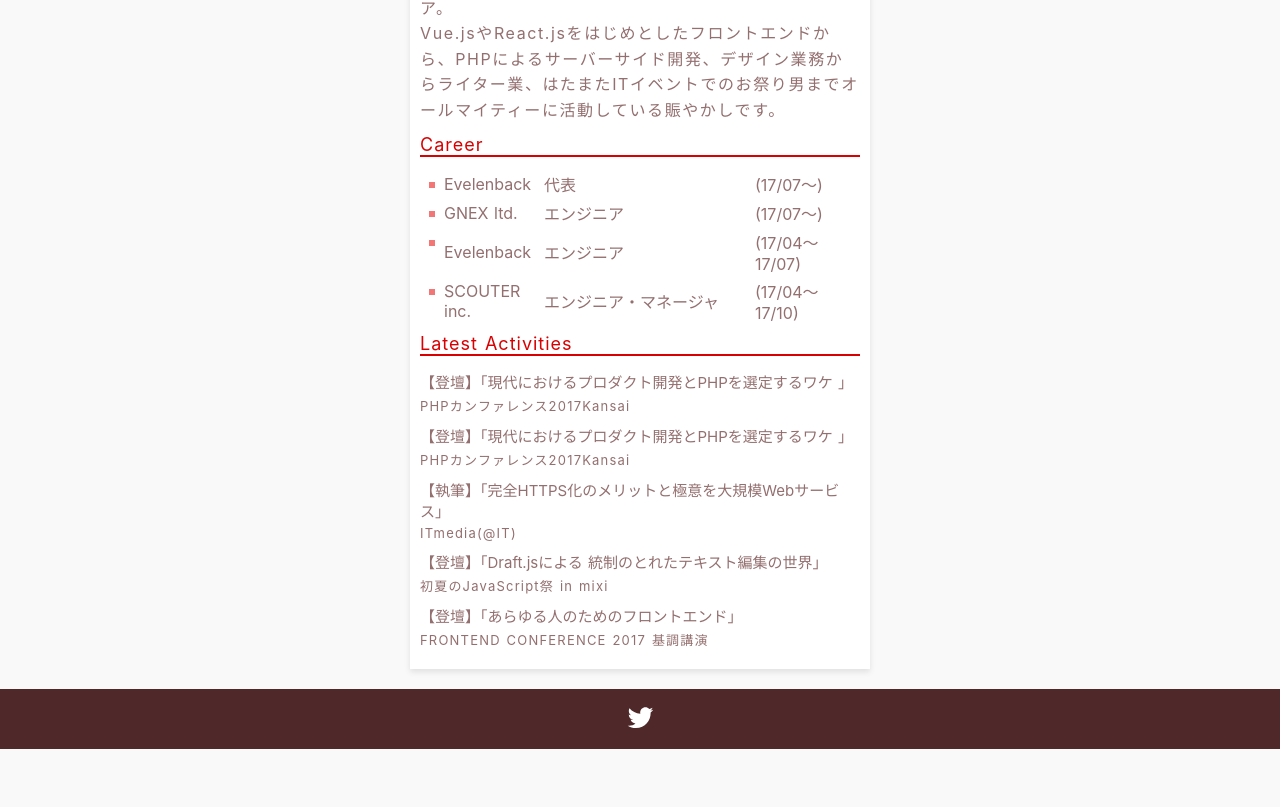
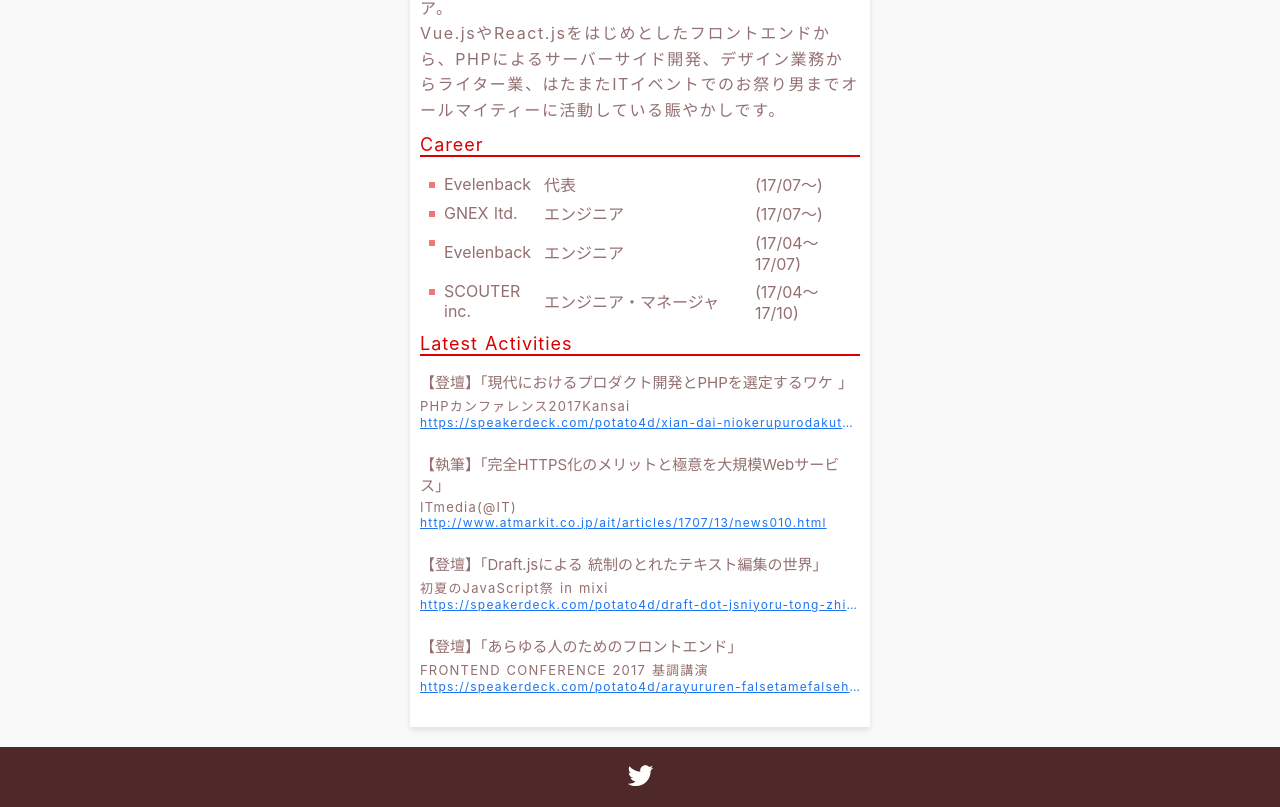
Before and after one commit to potato4d/potato4d.me, a Nuxt app: page / in a window 1280 px wide. Shown: the part 398-1205 px from the top of the page. Before the commit the page ends 1147 px from the top, so only its background shows below. Built offline with nearby package versions, Linux system fonts and the light colour scheme.

Commit message:
Add Link

```diff
--- a/pages/index.vue
+++ b/pages/index.vue
@@ -37,19 +37,28 @@
       <h1>Latest Activities</h1>
       <dl>
         <dt>【登壇】「現代におけるプロダクト開発とPHPを選定するワケ 」</dt>
-        <dd>PHPカンファレンス2017Kansai</dd>
-
-        <dt>【登壇】「現代におけるプロダクト開発とPHPを選定するワケ 」</dt>
-        <dd>PHPカンファレンス2017Kansai</dd>
+        <dd>
+          <span>PHPカンファレンス2017Kansai</span><br>
+          <span class="link"><a href="https://speakerdeck.com/potato4d/xian-dai-niokerupurodakutokai-fa-tophpwoxuan-ding-suruwake-number-phpkansai" target="_blank">https://speakerdeck.com/potato4d/xian-dai-niokerupurodakutokai-fa-tophpwoxuan-ding-suruwake-number-phpkansai</a></span>
+        </dd>
 
         <dt>【執筆】「完全HTTPS化のメリットと極意を大規模Webサービス」</dt>
-        <dd>ITmedia(@IT)</dd>
+        <dd>
+          <span>ITmedia(@IT)</span><br>
+          <span class="link"><a href="http://www.atmarkit.co.jp/ait/articles/1707/13/news010.html" target="_blank">http://www.atmarkit.co.jp/ait/articles/1707/13/news010.html</a></span>
+        </dd>
 
         <dt>【登壇】「Draft.jsによる 統制のとれたテキスト編集の世界」</dt>
-        <dd>初夏のJavaScript祭 in mixi</dd>
+        <dd>
+          <span>初夏のJavaScript祭 in mixi</span><br>
+          <span class="link"><a href="https://speakerdeck.com/potato4d/draft-dot-jsniyoru-tong-zhi-falsetoretatekisutobian-ji-falseshi-jie-number-jsfes" target="_blank">https://speakerdeck.com/potato4d/draft-dot-jsniyoru-tong-zhi-falsetoretatekisutobian-ji-falseshi-jie-number-jsfes</a></span>
+        </dd>
 
         <dt>【登壇】「あらゆる人のためのフロントエンド」</dt>
-        <dd>FRONTEND CONFERENCE 2017 基調講演</dd>
+        <dd>
+          <span>FRONTEND CONFERENCE 2017 基調講演</span><br>
+          <span class="link"><a href="https://speakerdeck.com/potato4d/arayururen-falsetamefalsehurontoendo-number-frontkansai" target="_blank">https://speakerdeck.com/potato4d/arayururen-falsetamefalsehurontoendo-number-frontkansai</a></span>
+        </dd>
       </dl>
     </section>
   </div>
@@ -124,6 +133,17 @@ export default {
   display: none;
 }
 
+.card .link a{
+  font-size: 12px;
+  color: #1D75F2;
+  width: 100%;
+  display: inline-block;
+  overflow: hidden;
+  text-overflow: ellipsis;
+  white-space: nowrap;
+  margin-bottom: 10px;
+}
+
 @media (max-width: 460px) {
   .card ul li{
     flex-wrap: wrap;
```
